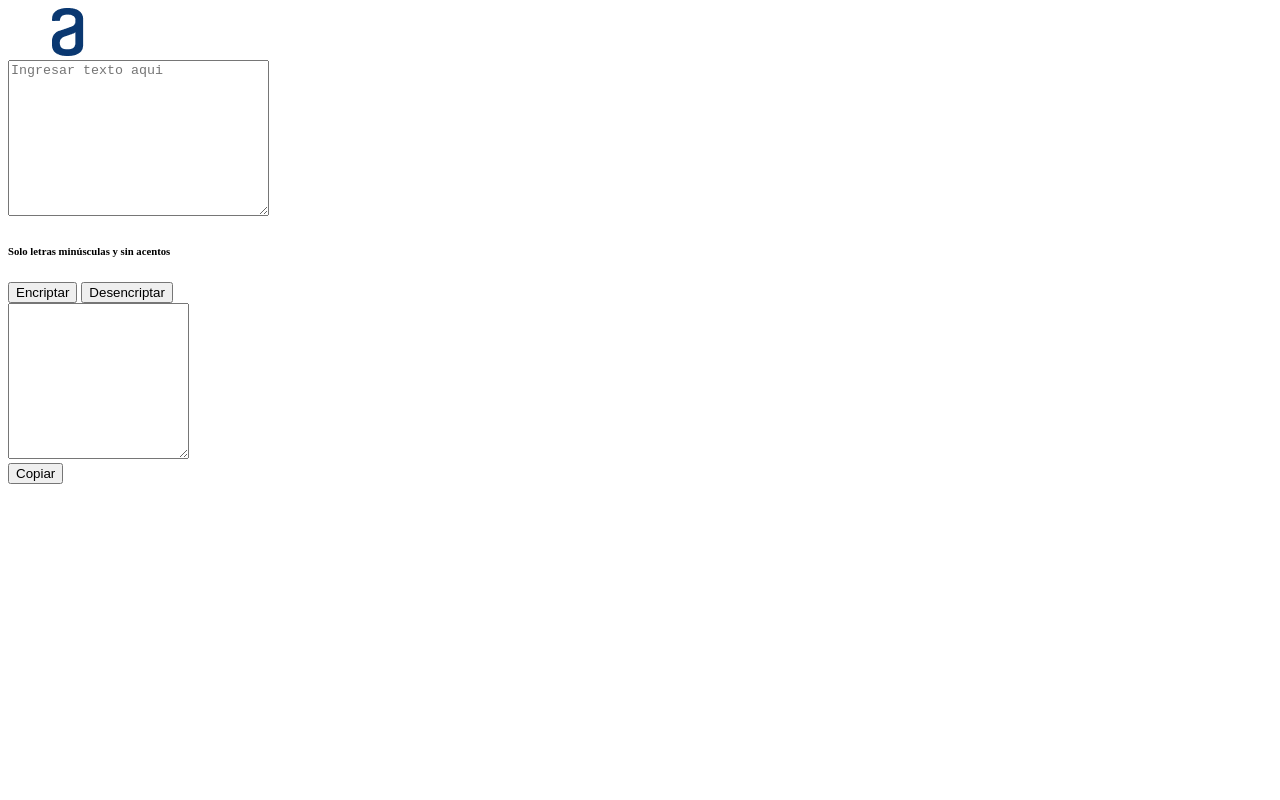
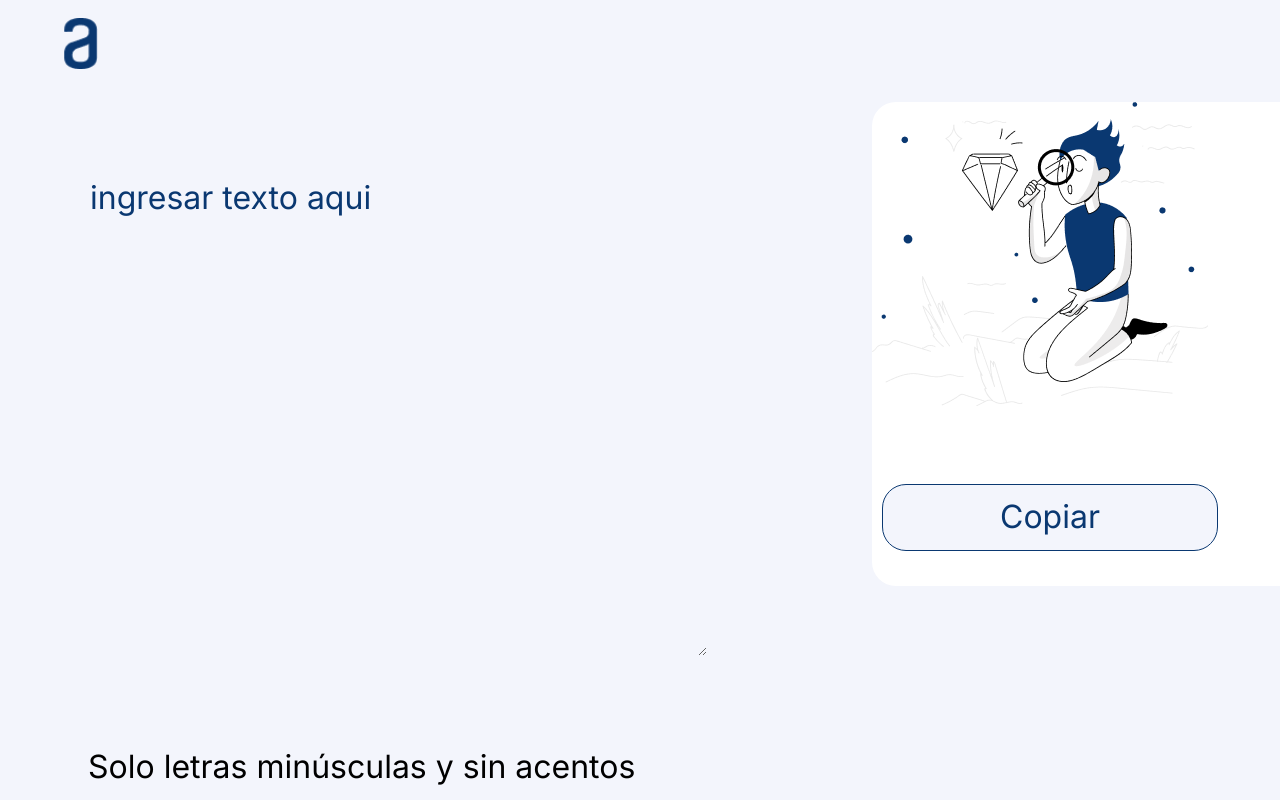
Before and after one commit to AdriSel25/Adri-Encriptador-Texto, a plain HTML site: page index.html in a window 1280 px wide. Shown: the top 800 px of the page. Drawn offline with Linux system fonts and the light colour scheme.

Commit message:
Estilos CSS - final I parte

```diff
--- a/index.html
+++ b/index.html
@@ -3,6 +3,10 @@
 <head>
     <meta charset="UTF-8">
     <meta name="viewport" content="width=device-width, initial-scale=1.0">
+    <link rel="stylesheet" href="style.css">
+    <link rel="preconnect" href="https://fonts.googleapis.com">
+    <link rel="preconnect" href="https://fonts.gstatic.com" crossorigin>
+    <link href="https://fonts.googleapis.com/css2?family=Inter:wght@100..900&display=swap" rel="stylesheet">
     <title>Encriptador</title>
 </head>
 <body>
--- /dev/null
+++ b/style.css
@@ -0,0 +1,89 @@
+*{
+    background: #F3F5FC;
+    font-family: 'Inter';
+    font-weight: 400;
+    font-size: 32px;
+    line-height: 150%;
+}
+
+.logo{
+    padding-top: 10px;
+    margin-left: 10px;
+    width: 10%;
+}
+
+main{
+    display: flex;
+    margin-bottom: 50px;
+    margin-left: 80px;
+}
+
+.text-area{
+    border: none;
+    color: #0A3871;
+    margin-top: 90px;
+    text-transform: lowercase;
+}
+
+::placeholder{color: #0A3871; }
+
+.text-area :focus{
+    outline:none;
+}
+
+.mensaje{
+    background-color: white;
+    background-image: url(imagenes/Muñeco.png);
+    background-repeat: no-repeat;
+    border: none;
+    border-radius: 24px;
+    color: #0A3871;
+    margin-left: 98px;
+    margin-top: 20px;
+    padding-left: 20px;
+    position: fixed;
+}
+
+.mensaje:focus{
+    outline:none;
+}
+
+.botones{
+    display: flex;
+    margin-top: 18px;
+
+}
+
+.btn-desencriptar{
+    background-color: #d8dfe8;
+    border: 1px solid #0A3871 ;
+    border-radius: 24px;
+    color: #0A3871;
+    cursor: pointer;
+    height: 67px;
+    margin-left: 30px;
+    width: 328px;
+
+}
+
+.btn-encriptar{
+    background-color: #0A3871;
+    border: 1px solid #0A3871 ;
+    border-radius: 24px;
+    color: white;
+    cursor: pointer;
+    height: 67px;
+    width: 328px;
+}
+
+.copiar{
+    border: 1px solid #0A3871 ;
+    border-radius: 24px;
+    color:#0A3871;
+    cursor: pointer;
+    height: 67px;
+    margin-left: 108px;
+    margin-top: 402px;
+    position: absolute;
+    width: 336px;
+}
```
Also changed, not shown: imagenes/Muñeco.png (added).
